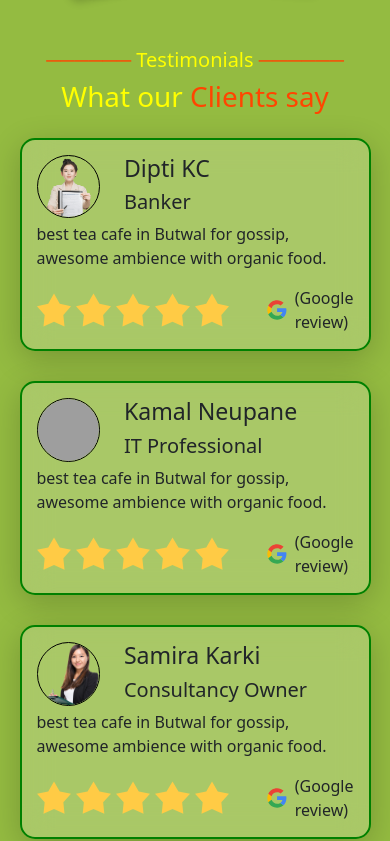
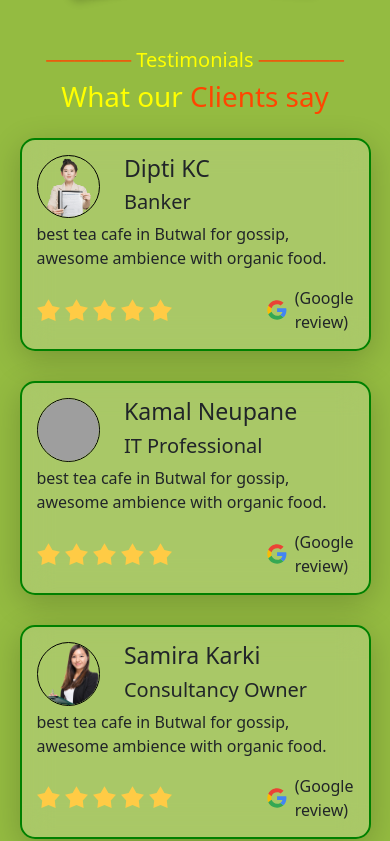
Before and after one commit to rajanpanth484-dot/chiyabagan-website-clone, a website: page index.html in a window 390 px wide. Shown: the part 4797-5638 px from the top of the page. Drawn offline with nearby package versions, Linux system fonts and the light colour scheme; grey boxes are pictures that could not be loaded.

Commit message:
Update index.html

```diff
--- a/index.html
+++ b/index.html
@@ -202,8 +202,8 @@
             }
 
             .stars{
-                width: 2%;
-                height: 2%;
+                width: 10% !important;
+                height: 10% !important;
             }
 
 
```
